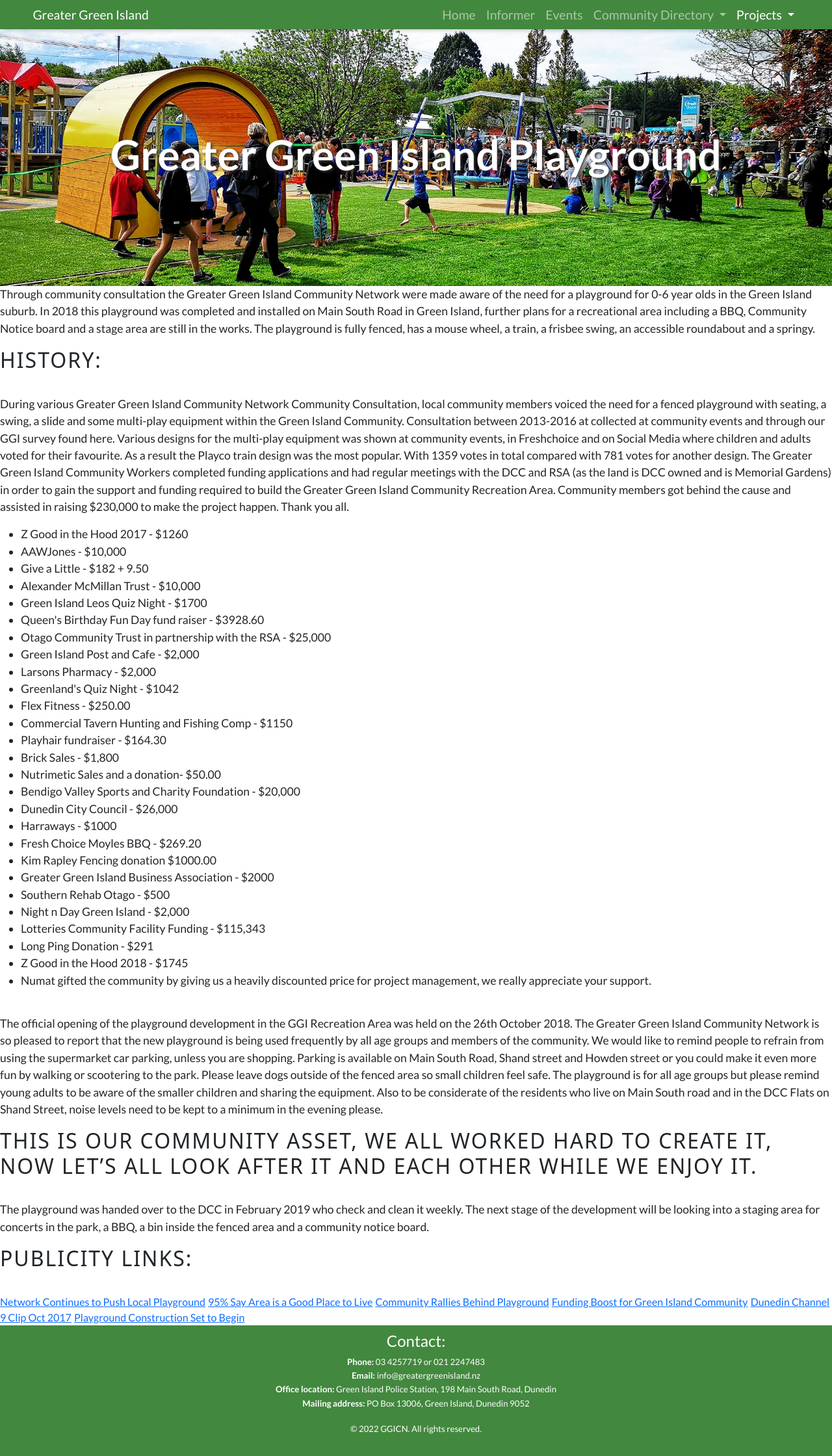
After one commit to 0710160/ggi, a Flask app: page /playground in a window 1280 px wide. The commit adds this page. Shown: the whole page at 65% size. Run offline with Flask 2, Linux system fonts and the light colour scheme; some libraries are stand-ins or nearby versions; some web fonts are replaced.

Commit message:
Build projects pages

```diff
--- a/templates/index.html
+++ b/templates/index.html
@@ -41,7 +41,7 @@
           </svg></a>
       </div>
       <div class="col">
-        <a href="#"><svg class="animate-icon animate-2 bi ms-3" viewbox="0 0 24 24" width="50" height="50" fill="#fff">
+        <a href="https://www.instagram.com/ggicn/"><svg class="animate-icon animate-2 bi ms-3" viewbox="0 0 24 24" width="50" height="50" fill="#fff">
             <use xlink:href="#instagram" />
           </svg></a>
       </div>
@@ -60,12 +60,12 @@
         <h4>Find us on social media</h4>
         <div class="row justify-content-evenly">
           <div class="col-4">
-            <a href="#"><svg class="animate-icon animate-1 bi ms-3" viewbox="0 0 24 24" width="120" height="120" fill="#43883fff" ;>
+            <a href="https://www.facebook.com/GreaterGreenIsland"><svg class="animate-icon animate-1 bi ms-3" viewbox="0 0 24 24" width="120" height="120" fill="#43883fff" ;>
                 <use xlink:href="#facebook" />
               </svg></a>
           </div>
           <div class="col-4">
-            <a href="#"><svg class="animate-icon animate-2 bi ms-3" viewbox="0 0 24 24" width="120" height="120" fill="#43883fff" ;>
+            <a href="https://www.instagram.com/ggicn/"><svg class="animate-icon animate-2 bi ms-3" viewbox="0 0 24 24" width="120" height="120" fill="#43883fff" ;>
                 <use xlink:href="#instagram" />
               </svg></a>
           </div>
--- /dev/null
+++ b/templates/playground.html
@@ -0,0 +1,77 @@
+{% extends "base.html" %}
+{% block nav_projects %}active{% endblock nav_projects %}
+{% block title %}Greater Green Island Playground{% endblock %}
+{% block image %}header-img{% endblock image %}
+{% block content %}
+
+<div container>
+  <p>
+    Through community consultation the Greater Green Island Community Network were made aware of the need for a playground for 0-6 year olds in the Green Island suburb. In 2018 this playground was completed and installed on Main South Road in Green
+    Island, further plans for a recreational area including a BBQ, Community Notice board and a stage area are still in the works.
+    The playground is fully fenced, has a mouse wheel, a train, a frisbee swing, an accessible roundabout and a springy.
+  </p>
+  <h4>History:</h4>
+  <p>
+    During various Greater Green Island Community Network Community Consultation, local community members voiced the need for a fenced playground with seating, a swing, a slide and some multi-play equipment within the Green Island Community.
+    Consultation between 2013-2016 at collected at community events and through our GGI survey found here.
+    Various designs for the multi-play equipment was shown at community events, in Freshchoice and on Social Media where children and adults voted for their favourite. As a result the Playco train design was the most popular. With 1359 votes in total
+    compared with 781 votes for another design.
+    The Greater Green Island Community Workers completed funding applications and had regular meetings with the DCC and RSA (as the land is DCC owned and is Memorial Gardens) in order to gain the support and funding required to build the Greater
+    Green Island Community Recreation Area.
+    Community members got behind the cause and assisted in raising $230,000 to make the project happen. Thank you all.
+  </p>
+  <ul>
+    <li> Z Good in the Hood 2017 - $1260</li>
+    <li>AAWJones - $10,000</li>
+    <li>Give a Little - $182 + 9.50</li>
+    <li>Alexander McMillan Trust - $10,000</li>
+    <li>Green Island Leos Quiz Night - $1700</li>
+    <li>Queen's Birthday Fun Day fund raiser - $3928.60</li>
+    <li>Otago Community Trust in partnership with the RSA - $25,000</li>
+    <li>Green Island Post and Cafe - $2,000</li>
+    <li>Larsons Pharmacy - $2,000</li>
+    <li>Greenland's Quiz Night - $1042</li>
+    <li>Flex Fitness - $250.00</li>
+    <li>Commercial Tavern Hunting and Fishing Comp - $1150</li>
+    <li>Playhair fundraiser - $164.30</li>
+    <li>Brick Sales - $1,800</li>
+    <li>Nutrimetic Sales and a donation- $50.00</li>
+    <li>Bendigo Valley Sports and Charity Foundation - $20,000</li>
+    <li>Dunedin City Council - $26,000</li>
+    <li>Harraways - $1000</li>
+    <li>Fresh Choice Moyles BBQ - $269.20</li>
+    <li>Kim Rapley Fencing donation $1000.00</li>
+    <li>Greater Green Island Business Association - $2000</li>
+    <li>Southern Rehab Otago - $500</li>
+    <li>Night n Day Green Island - $2,000</li>
+    <li>Lotteries Community Facility Funding - $115,343</li>
+    <li>Long Ping Donation - $291</li>
+    <li>Z Good in the Hood 2018 - $1745</li>
+    <li>Numat gifted the community by giving us a heavily discounted price for project management, we really appreciate your support.</li>
+  </ul><br>
+
+  <p>
+    The official opening of the playground development in the GGI Recreation Area was held on the 26th October 2018.
+    The Greater Green Island Community Network is so pleased to report that the new playground is being used frequently by all age groups and members of the community.
+    We would like to remind people to refrain from using the supermarket car parking, unless you are shopping. Parking is available on Main South Road, Shand street and Howden street or you could make it even more fun by walking or scootering to the
+    park.
+    Please leave dogs outside of the fenced area so small children feel safe.
+    The playground is for all age groups but please remind young adults to be aware of the smaller children and sharing the equipment. Also to be considerate of the residents who live on Main South road and in the DCC Flats on Shand Street, noise
+    levels need to be kept to a minimum in the evening please.
+  </p>
+  <h4> This is OUR COMMUNITY ASSET, we all worked hard to create it, now let’s all look after it and each other while we enjoy it. </h4>
+  <p>
+    The playground was handed over to the DCC in February 2019 who check and clean it weekly.
+    The next stage of the development will be looking into a staging area for concerts in the park, a BBQ, a bin inside the fenced area and a community notice board.
+  </p>
+  <h4>Publicity Links:</h4>
+  <a href="https://www.odt.co.nz/news/dunedin/dcc/network-continues-push-local-playground">Network Continues to Push Local Playground</a>
+  <a href="https://www.odt.co.nz/news/dunedin/95-say-area-good-live-survey">95% Say Area is a Good Place to Live</a>
+  <a href="https://www.odt.co.nz/news/dunedin/community-rallies-behind-playground">Community Rallies Behind Playground</a>
+  <a href="https://www.oct.org.nz/news/funding-boost-for-green-island-community">Funding Boost for Green Island Community</a>
+  <a href="http://www.channel39.co.nz/news/funding-boost-green-island-playground">Dunedin Channel 9 Clip Oct 2017</a>
+  <a href="https://www.odt.co.nz/news/dunedin/playground-construction-set-begin">Playground Construction Set to Begin</a>
+
+</div>
+
+{% endblock %}
```
Also changed, not shown: templates/businesses.html (+8 -8 lines), templates/garden.html (added, +31 -0 lines), templates/groups.html (+8 -8 lines), templates/roadupdates.html (added, +18 -0 lines).
